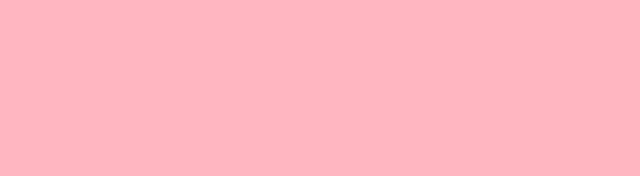
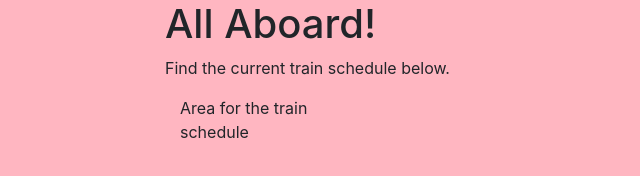
Before and after one commit to alycapps/Train_Scheduler, a plain HTML site: page index.html in a window 1280 px wide. Shown: the whole page, without its empty margins (0-640 px from the left). Drawn offline with nearby package versions, Linux system fonts and the light colour scheme.

Commit message:
html page setup

```diff
--- a/index.html
+++ b/index.html
@@ -11,8 +11,29 @@
 
 </head>
 <body>
+       <!-- header -->
+    <div class="container">
+        <div class="row">
+            <div class="col-md-1"></div>
+        <div class="row">
+            <div class="col-md-10 white">
+                <h1>All Aboard!</h1>
+                <p>Find the current train schedule below.</p>
+            </div>
+        <div class="row">
+            <div class="col-md-1"></div>
 
+   <!-- train table -->
+   <div class="row">
+        <div class="col-md-1"></div>
+    <div class="row">
+        <div class="col-md-10 white">
+            <p>Area for the train schedule</p>
+        </div>
+    <div class="row">
+            <div class="col-md-1"></div>
 
+   <!-- button for adding trains -->
 
     <script src="https://code.jquery.com/jquery-3.3.1.slim.min.js" integrity="sha384-q8i/X+965DzO0rT7abK41JStQIAqVgRVzpbzo5smXKp4YfRvH+8abtTE1Pi6jizo" crossorigin="anonymous"></script>
     <script src="https://cdnjs.cloudflare.com/ajax/libs/popper.js/1.14.3/umd/popper.min.js" integrity="sha384-ZMP7rVo3mIykV+2+9J3UJ46jBk0WLaUAdn689aCwoqbBJiSnjAK/l8WvCWPIPm49" crossorigin="anonymous"></script>
```
